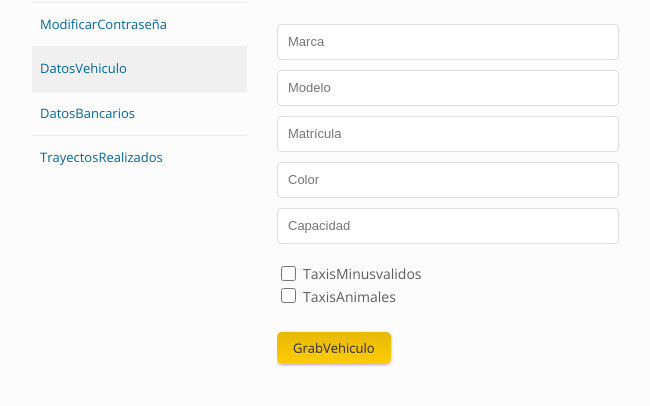
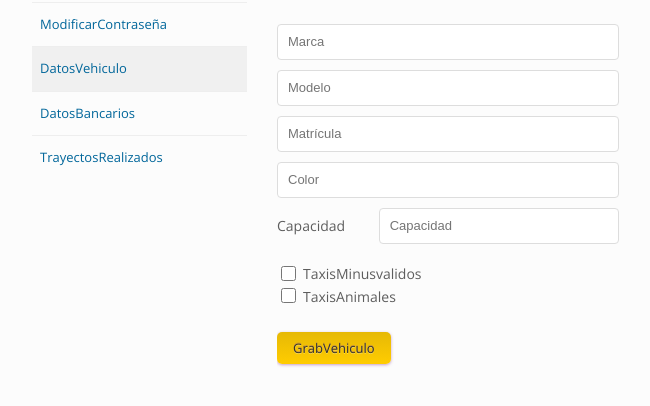
Before and after one commit to TaxiExpress/server, a Django app: template web/templates/AppWeb/mantdriver_car.html in a window 1280 px wide. Shown: the part 191-597 px from the top of the page, without its empty margins (108-758 px from the left). Run offline with Django 3.2, Linux system fonts and the light colour scheme; the template is opened without the code that fills it, so the values that code supplies are empty; parts of the project's set-up code (start-up, migrations or seed data) failed here and were passed over; some libraries are stand-ins or nearby versions.

Commit message:
Label added to Capacity

```diff
--- a/web/static/css/maintenance.css
+++ b/web/static/css/maintenance.css
@@ -141,6 +141,11 @@
 	width:100%;
 }
 
+#capacity{
+	width: 228px;
+	margin-left: 30px;
+}
+
 /*Cabecera de las pestañas*/
 .MaintenanceHeader{
 	color: #01669a;
--- a/web/templates/AppWeb/mantclient_preferences.html
+++ b/web/templates/AppWeb/mantclient_preferences.html
@@ -48,6 +48,7 @@
                                     <input type="checkbox" id="appPayment" name="appPayment">{% trans 'TaxisPagoApp' %}
                                 {% endif %}
                             </p>
+                            {% trans 'Capacidad' %}
                             <input type="number" id="capacity" name="capacity" placeholder="Capacidad" value="{{client.fCapacity}}">
                         </div>
                         <p class="registerError">{{error}}</p>
--- a/web/templates/AppWeb/mantdriver_car.html
+++ b/web/templates/AppWeb/mantdriver_car.html
@@ -36,8 +36,8 @@
                             <input type="text" name="plate" maxlength="7" placeholder="Matrícula" required value="{{car.plate}}">
 
                             <input type="text" name="color" maxlength="80" placeholder="Color" value="{{car.color}}">
-
-                            <input type="number" name="capacity" placeholder="Capacidad" required value="{{car.capacity}}">
+                            {% trans 'Capacidad' %}
+                            <input type="number" name="capacity" id = "capacity" placeholder="Capacidad" required value="{{car.capacity}}">
 
                             <br>
                             <p>
```
Also changed, not shown: web/locale/en/LC_MESSAGES/django.po, web/locale/es/LC_MESSAGES/django.po, 2 other files.
